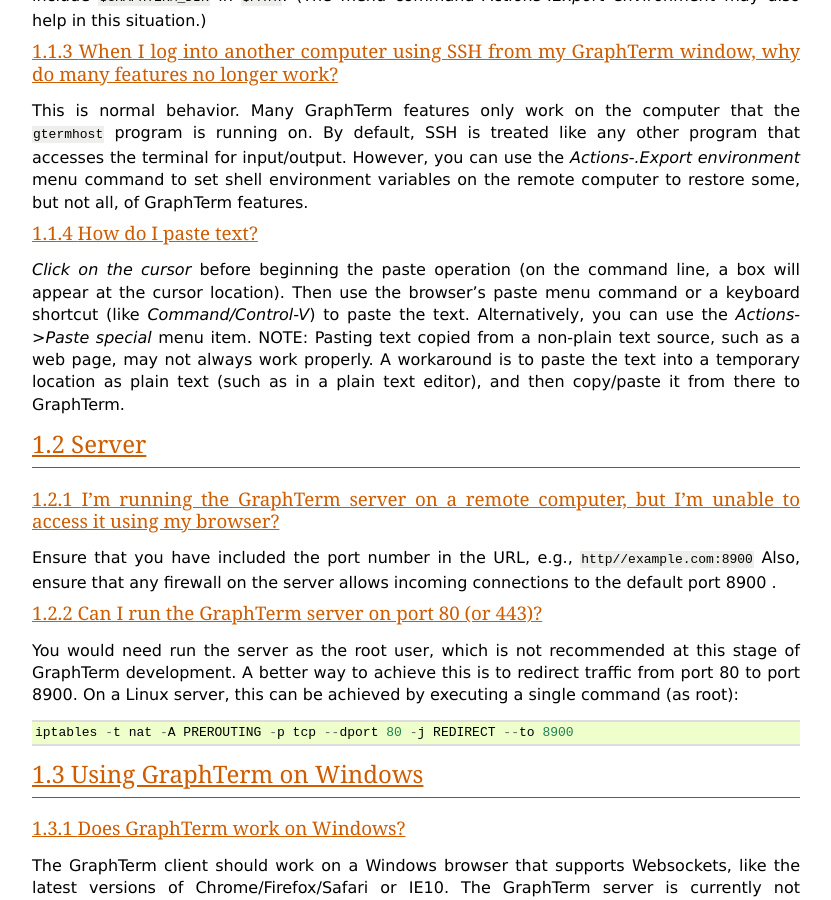
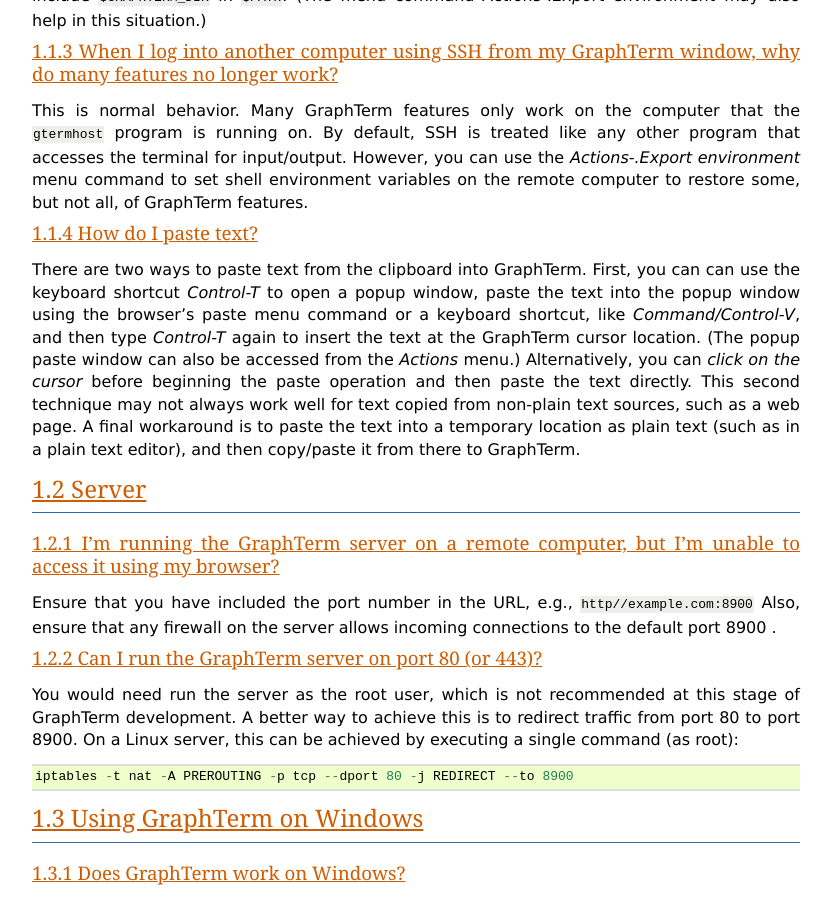
Before and after one commit to mitotic/graphterm, a Sphinx documentation site: the page built from docs/troubleshooting.rst, in a window 1280 px wide and 900 px high, scrolled down 1169 px. Shown: the whole window, without its empty margins (48-879 px from the left). Built offline with Sphinx 7.4.7, drawn with Linux system fonts in a browser that asks for light colours; pages that are not in the unit, such as notebooks, are missing from menus; the version number could not be read and is left out.

Commit message:
Implemented ad hoc control-T keyboard shortcut for paste operation

```diff
--- a/docs/troubleshooting.rst
+++ b/docs/troubleshooting.rst
@@ -42,14 +42,19 @@
 How do I paste text?
 ----------------------------------------------------------------------------------
 
-*Click on the cursor* before beginning the paste operation (on the command line,
-a box will appear at the cursor location). Then use the
-browser's paste menu command or a keyboard shortcut (like *Command/Control-V*) to
-paste the text. Alternatively, you can use the *Actions->Paste special* menu item.
-NOTE: Pasting text copied from a non-plain text source, such as a web page,
-may not always work properly. A workaround is to paste the text into a
-temporary location as plain text (such as in a plain text editor),
-and then copy/paste it from there to GraphTerm.
+There are two ways to paste text from the clipboard into GraphTerm.
+First, you can can use the keyboard shortcut *Control-T* to open a
+popup window, paste the text into the popup window using the
+browser's paste menu command or a keyboard shortcut,
+like *Command/Control-V*, and then type *Control-T* again to
+insert the text at the GraphTerm cursor location.
+(The popup paste window can also be accessed from the *Actions* menu.)
+Alternatively, you can *click on the cursor* before beginning the
+paste operation and then paste the text directly. This second
+technique may not always work well for text copied from non-plain
+text sources, such as a web page. A final workaround is to paste the
+text into a temporary location as plain text (such as in a plain text
+editor), and then copy/paste it from there to GraphTerm.
 
 Server
 ======================================================
```
Also changed, not shown: docs/usage.rst (+11 -5 lines), 3 other files.
